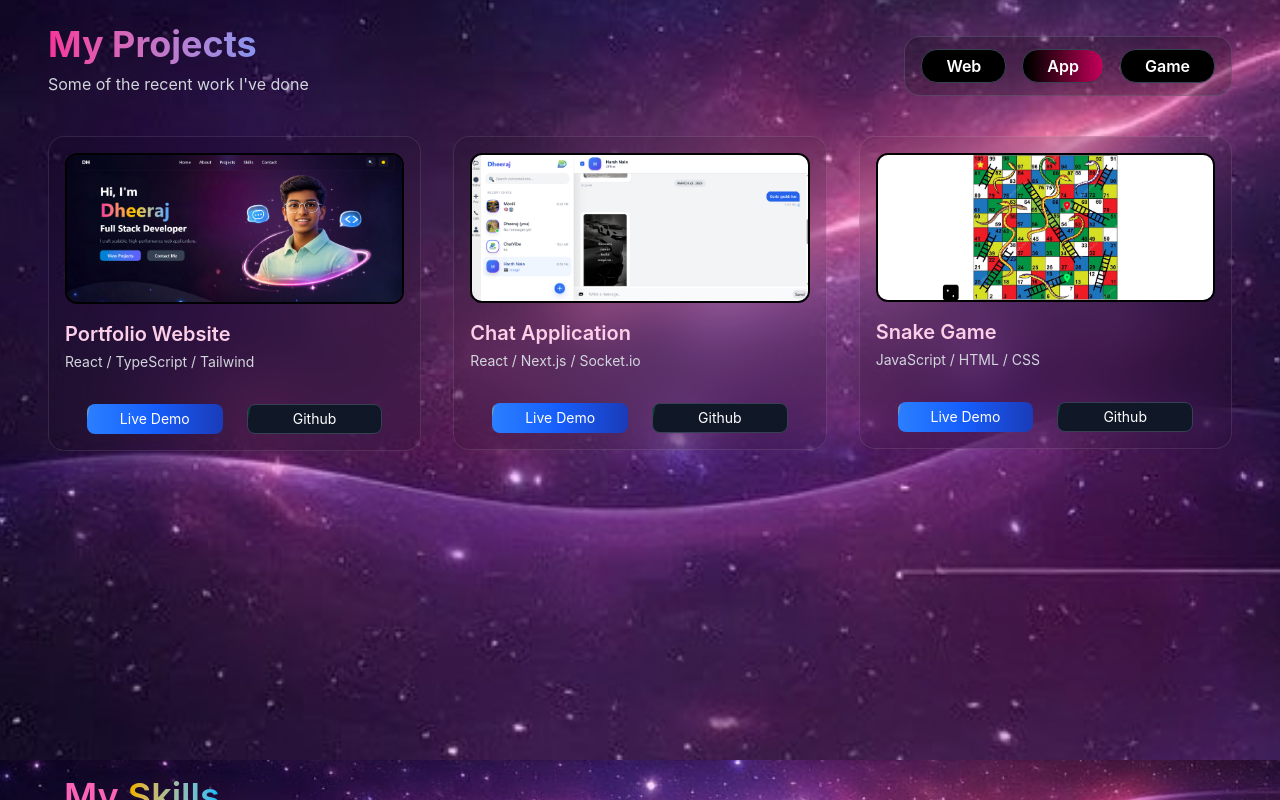
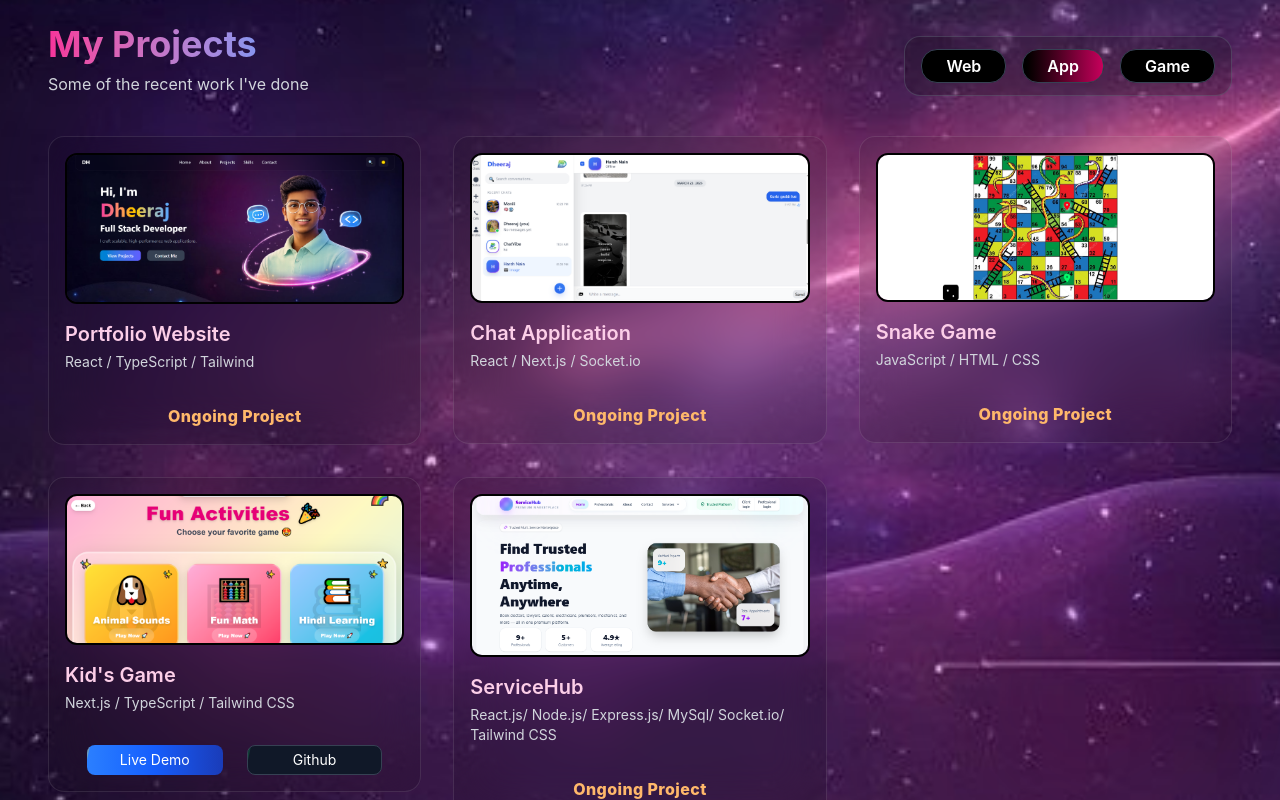
Before and after one commit to dheeraj-mahara/portfolio, a React (Vite) app: page / in a window 1280 px wide. Shown: the part 1640-2440 px from the top of the page. Built offline with nearby package versions, Linux system fonts and the light colour scheme.

Commit message:
more project add such kiddo , survice hum

```diff
--- a/src/pages/Projects.tsx
+++ b/src/pages/Projects.tsx
@@ -4,6 +4,8 @@ import projectBg from "../assets/projectbg.png";
 import portfoiliImg from "../assets/portfolio.png";
 import gameImg from "../assets/snake.png";
 import chatAppImg from "../assets/chat.png";
+import kiddo from "../assets/kiddo.png";
+import serviceHub from "../assets/serviceHub.png";
 
 
 const container = {
@@ -138,8 +140,17 @@ export default function Projects() {
           {/* Card */}
           {[
             { img: portfoiliImg, title: "Portfolio Website", tech: "React / TypeScript / Tailwind", category: "Web", link: "https://dheeraj-portfolio-rosy.vercel.app", github: "https://github.com/dheeraj-mahara/portfolio" },
-            { img: chatAppImg, title: "Chat Application", tech: "React / Next.js / Socket.io", category: "App", link: "https://chat-vibe-theta.vercel.app", github: "https://github.com/dheeraj-mahara/ChatappFrountend" },
+            { img: chatAppImg, title: "Chat Application", tech: "React / Next.js / Socket.io ", category: "App", link: "https://chat-vibe-theta.vercel.app", github: "https://github.com/dheeraj-mahara/ChatappFrountend" },
             { img: gameImg, title: "Snake Game", tech: "JavaScript / HTML / CSS", category: "Web", link: "https://69d72a6a29518ead87b8c6df--dsnake-leader.netlify.app", github: "https://github.com/dheeraj-mahara/DheerajMahara" },
+            { img: kiddo, title: "Kid's Game", tech: "Next.js / TypeScript / Tailwind CSS ", category: "Web", link: "https://kiddo-omega.vercel.app/", github: "https://github.com/dheeraj-mahara/kids-learning-app" , panding:true },
+            {
+              img: serviceHub,
+              title: "ServiceHub",
+              tech: "React.js/ Node.js/ Express.js/ MySql/ Socket.io/ Tailwind CSS",
+              category: "Full Stack",
+              link: "https://your-project-link.com",
+              github: "https://github.com/your-github",
+            }
           ]
             .map((project, i) => (
 
@@ -180,6 +191,8 @@ export default function Projects() {
 
                   <div className="flex justify-center flex-wrap gap-6 mt-8">
 
+{project.panding ? (
+<>
                     <button
                       onClick={() => window.open(project.link, "_blank")} // opens the project link in a new tab
                       className="cursor-pointer relative w-[40%] py-1 px-4 rounded-lg text-white text-sm bg-gradient-to-r from-blue-500 via-blue-600 to-blue-800 overflow-hidden group"
@@ -190,9 +203,6 @@ export default function Projects() {
                       <span className="absolute inset-0 bg-white/10 rounded-xl scale-0 group-hover:scale-150 transition-transform duration-500 origin-center"></span>
                       <span className="absolute -left-62 top-0 w-62 h-full bg-gradient-to-r from-yellow-300 via-white/50 to-yellow-300 opacity-30 transform -skew-x-12 translate-x-0 group-hover:translate-x-96 transition-transform duration-700"></span>
                     </button>
-
-
-
                     {/* Github Button */}
                     <button
                       onClick={() => window.open(project.github, "_blank")}
@@ -204,6 +214,15 @@ export default function Projects() {
                       <span className="absolute inset-0 bg-white/5 rounded-xl scale-0 group-hover:scale-150 transition-transform duration-500 origin-center"></span>
                       <span className="absolute -left-62 top-0 w-62 h-full bg-gradient-to-r from-green-400 via-white/50 to-green-400 opacity-20 transform -skew-x-12 translate-x-0 group-hover:translate-x-96 transition-transform duration-700"></span>
                     </button>
+                    </>
+
+):(
+<p className="text-1xl  font-extrabold text-orange-300 tracking-wide">
+  Ongoing Project
+</p>)}
+
+
+
 
                   </div>
 
```
Also changed, not shown: src/assets/kiddo.png (added), src/assets/serviceHub.png (added).
